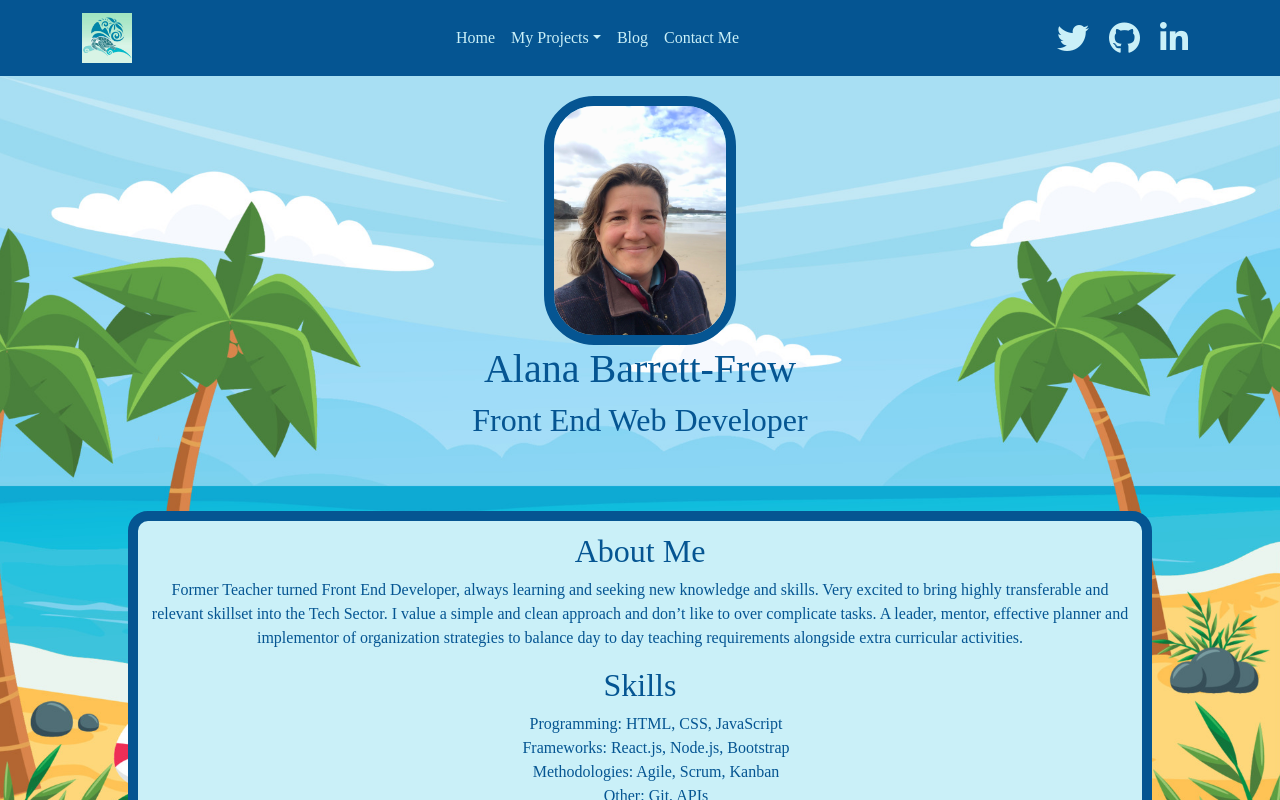
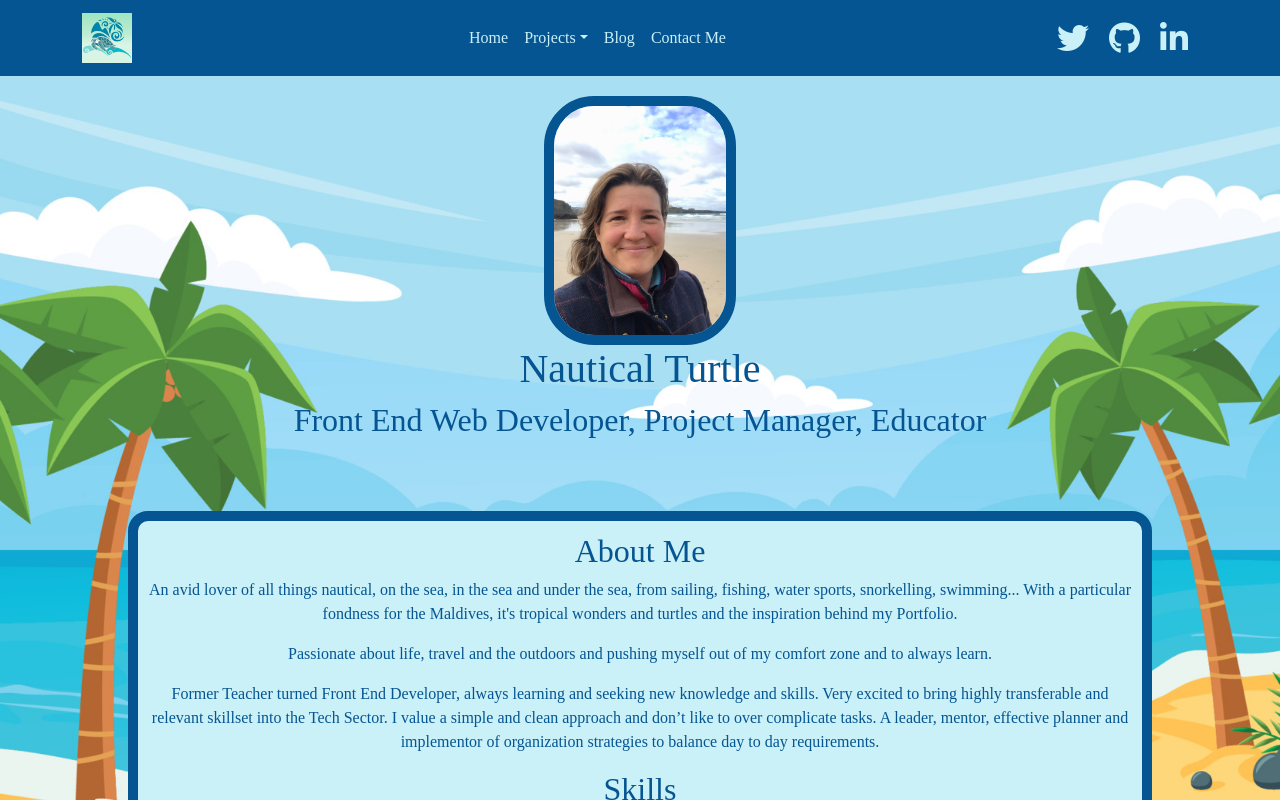
Before and after one commit to AlanaBF/Nautical-Turtle, a React (Vite) app: page / in a window 1280 px wide. Shown: the top 800 px of the page. Built offline with nearby package versions, Linux system fonts and the light colour scheme; a web font is replaced by a local one.

Commit message:
edits added to finalise website swaps

```diff
--- a/index.html
+++ b/index.html
@@ -58,7 +58,7 @@
       property="og:description"
       content="A portfolio to showcase my work."
     />
-    <meta property="og:image" content="/businessdetails.png" />
+    <meta property="og:image" content="/favicon/apple-touch-icon.png" />
     <meta property="og:url" content="nauticalturtle.com" />
     <meta property="og:type" content="website" />
     <!-- Google tag (gtag.js) -->
--- a/src/components/About/index.jsx
+++ b/src/components/About/index.jsx
@@ -7,16 +7,26 @@ function About() {
       <div className="aboutCard">
         <h2 className="sectionHeader">About Me</h2>
         <p className="aboutText">
+          An avid lover of all things nautical, on the sea, in the sea and under
+          the sea, from sailing, fishing, water sports, snorkelling, swimming...
+          With a particular fondness for the Maldives, it's tropical wonders and
+          turtles and the inspiration behind my Portfolio.
+          </p>
+          <p className="aboutText">
+          Passionate about life, travel and the outdoors and pushing myself out
+          of my comfort zone and to always learn.
+          </p>
+          <p>
           Former Teacher turned Front End Developer, always learning and seeking
           new knowledge and skills. Very excited to bring highly transferable
           and relevant skillset into the Tech Sector. I value a simple and clean
           approach and don’t like to over complicate tasks. A leader, mentor,
           effective planner and implementor of organization strategies to
-          balance day to day teaching requirements alongside extra curricular
-          activities.
+          balance day to day requirements.
         </p>
         <h2 className="sectionHeader">Skills</h2>
         <ul className="skillList">
+          <li>Prince2 Project Manager Foundation and Practitioner</li>
           <li>Programming: HTML, CSS, JavaScript</li>
           <li>Frameworks: React.js, Node.js, Bootstrap</li>
           <li>Methodologies: Agile, Scrum, Kanban</li>
--- a/src/components/Header/index.jsx
+++ b/src/components/Header/index.jsx
@@ -33,7 +33,7 @@ function Header() {
             {/* Project Dropdown */}
             <NavDropdown
               className="dropdownNav"
-              title="My Projects"
+              title="Projects"
               id="basicNavDropdown"
             >
              <LinkContainer to="/ProfessionalProjects">
--- a/src/pages/Home/index.jsx
+++ b/src/pages/Home/index.jsx
@@ -12,10 +12,10 @@ function Home() {
           <img src={profilePic} className="profilePic" alt="ABF profilePic" />
         </div>
         <div >
-          <h1 className="homePageTitle">Alana Barrett-Frew</h1>
+          <h1 className="homePageTitle">Nautical Turtle</h1>
         </div>
         <div >
-          <h2 className="homeSubtitle">Front End Web Developer</h2>
+          <h2 className="homeSubtitle">Front End Web Developer, Project Manager, Educator</h2>
         </div>
         <div className="aboutMePosition">
           <About />
```
